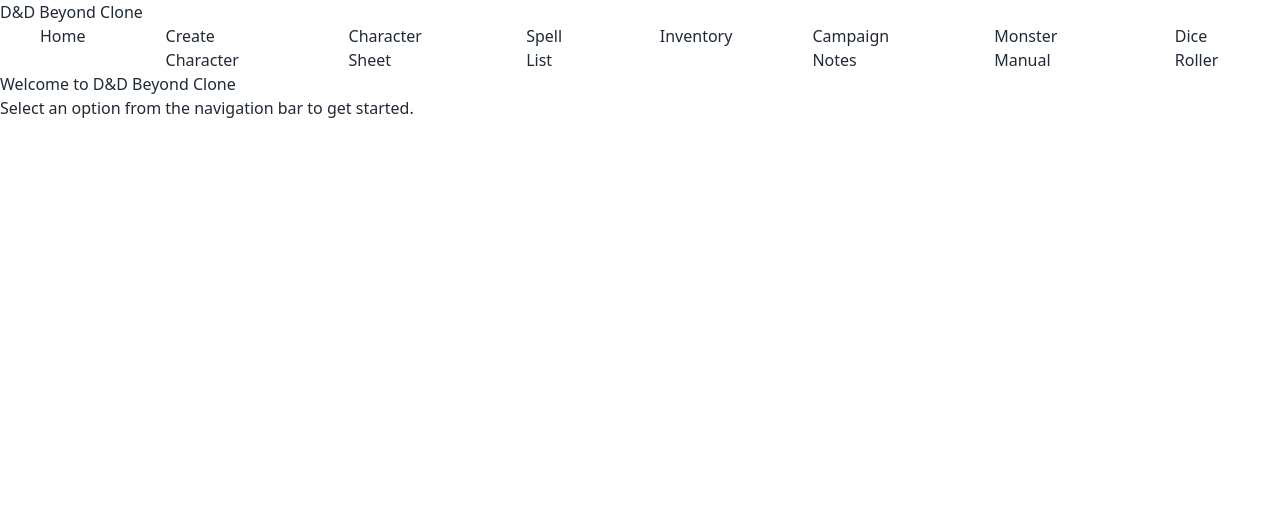
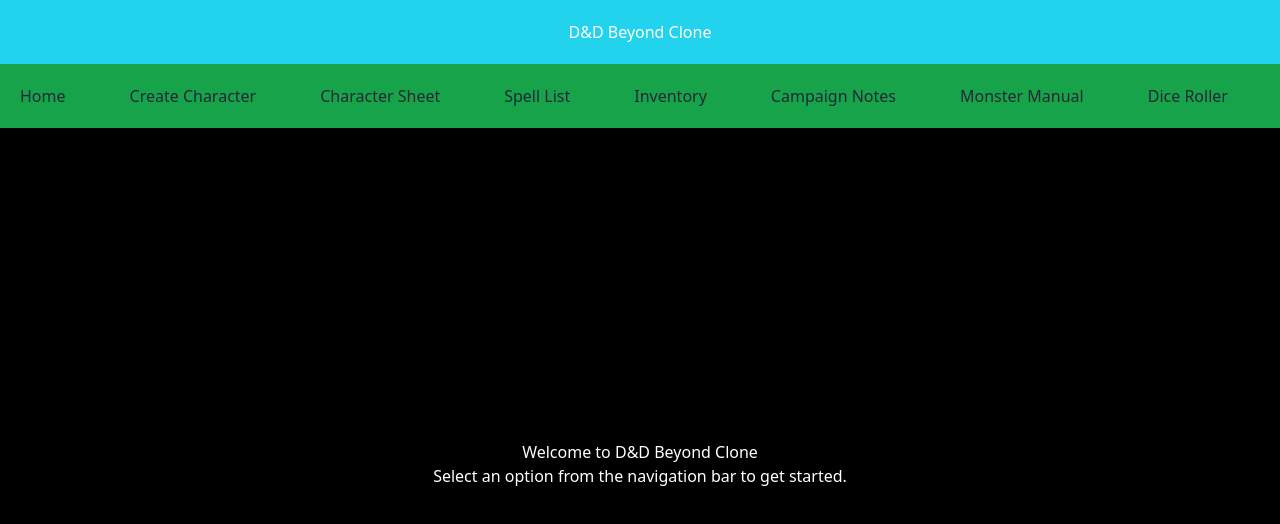
Before and after one commit to Syzole/My-Tabletop-RPG-Character-Sheet, a Next.js app: page / in a window 1280 px wide. Shown: the top 524 px of the page. Built offline with nearby package versions, Linux system fonts and the light colour scheme.

Commit message:
feat: Improve layout and styling of header, nav bar, and home page

```diff
--- a/app/layout.tsx
+++ b/app/layout.tsx
@@ -18,7 +18,7 @@
 }>) {
   return (
 			<html lang="en">
-				<body>
+				<body className="flex flex-col min-h-screen">
 					<Header />
 					<NavBar />
 					{children}
--- a/app/page.tsx
+++ b/app/page.tsx
@@ -1,10 +1,12 @@
 import React from "react";
 
 export default function Home() {
-  return (
-    <main className="">
-      <h2>Welcome to D&D Beyond Clone</h2>
-      <p>Select an option from the navigation bar to get started.</p>
-    </main>
-  );
-};
+	return (
+		<main className="flex items-center justify-center flex-grow text-center bg-black">
+			<div className="p-5 text-white">
+				<h2>Welcome to D&D Beyond Clone</h2>
+				<p>Select an option from the navigation bar to get started.</p>
+			</div>
+		</main>
+	);
+}
--- a/components/Header.tsx
+++ b/components/Header.tsx
@@ -2,7 +2,7 @@
 
 export default function Header(){
 	return (
-		<header className="">
+		<header className="text-center py-5 bg-cyan-400 text-white">
 			<h1>D&D Beyond Clone</h1>
 		</header>
 	);
--- a/components/NavBar.tsx
+++ b/components/NavBar.tsx
@@ -1,7 +1,7 @@
 import React from "react";
 import Link from "next/link";
 
-const spacing = "px-10";
+const spacing = "p-5";
 
 interface NavLinkProps {
 	href: string;
@@ -10,15 +10,15 @@
 }
 
 const NavLink = ({ href, text }: NavLinkProps ) => (
-	<li className={`${spacing}`}>
+	<li className={`${spacing} `}>
 		<Link href={href}>{text}</Link>
 	</li>
 );
 
 export default function NavBar() {
 	return (
-		<nav>
-			<ul className="flex">
+		<nav className="h-auto min-w-fit max-w-screen justify-center items-center bg-green-600">
+			<ul className="flex flex-wrap space-x-6 mx-auto">
 				<NavLink
 					href="/"
 					text="Home"
```
Also changed, not shown: 1 other file (tests, documents, lock files or other folders).
